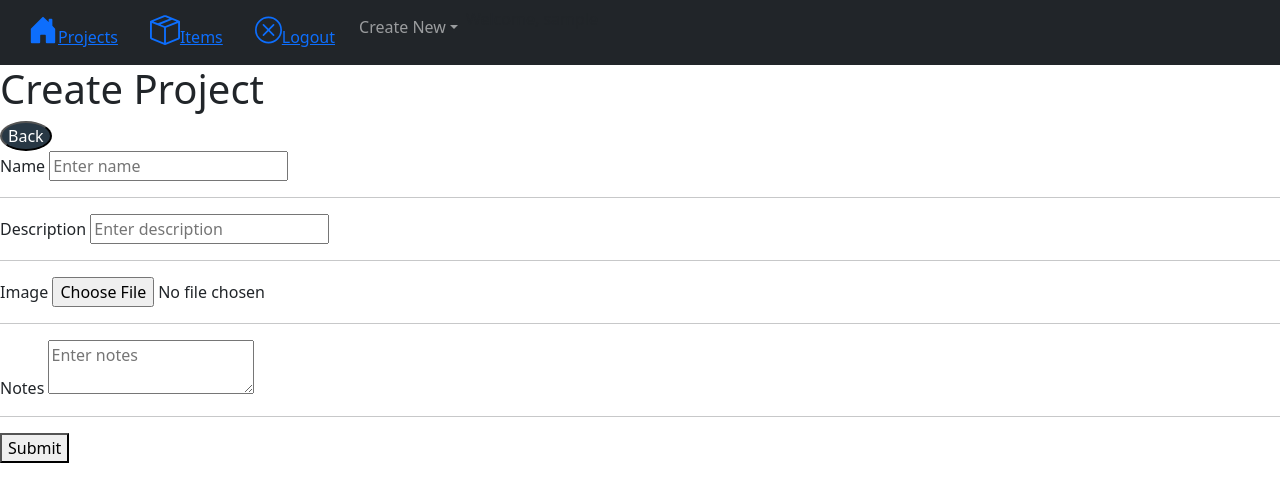
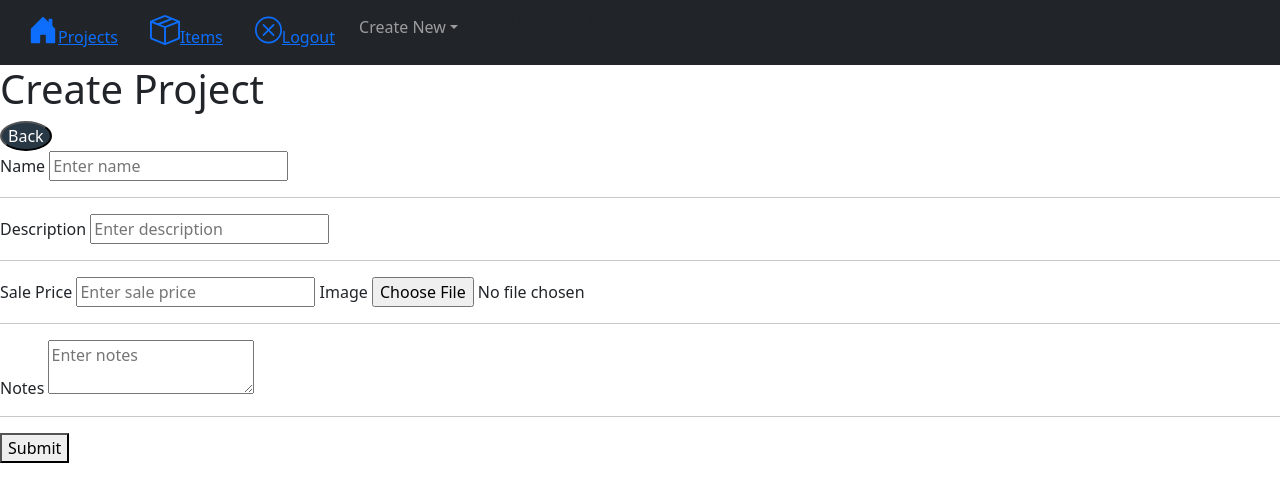
Before and after one commit to bsearight/PersonalizedCatalog, a Flask app: page /create_project in a window 1280 px wide. Shown: the part 57-559 px from the top of the page. Run offline with Flask 3, Linux system fonts and the light colour scheme; the visitor is signed in with stand-in values (Sample User, id 1); some libraries are stand-ins or nearby versions.

Commit message:
Added Sale Price

```diff
--- a/app.py
+++ b/app.py
@@ -31,6 +31,7 @@ class Project(db.Model):
     name = db.Column(db.String(255), nullable=False)
     description = db.Column(db.Text)
     image = db.Column(db.String(255))
+    sale_price = db.Column(db.Numeric(10, 2))
     notes = db.Column(db.Text)
     owner = db.Column(db.Integer, db.ForeignKey('user.id'))
 
@@ -69,6 +70,7 @@ def database_update(data):
             project.name = data.name
             project.description = data.description
             project.image = data.image
+            project.sale_price = data.sale_price
             project.notes = data.notes
             project.owner = data.owner
     elif isinstance(data, Supply):
@@ -149,6 +151,7 @@ def view_project_id(project_id):
         "description": project.description,
         "image": project.image,
         "notes": project.notes,
+        "sale_price": project.sale_price,
     }
     return render_template("view_project.html", project_details=project_details)
 
@@ -159,6 +162,7 @@ def create_project():
         name = request.form.get("project_name", "Unnamed Project")
         description = request.form.get("project_description", "No Description")
         notes = request.form.get("project_notes", "No Notes")
+        sale_price = request.form.get("project_sale_price", "0")
         image = request.files['project_image']
         image_path = ""
         if image and image.filename:
@@ -168,7 +172,7 @@ def create_project():
             image_path = f"/static/images/{filename}"
         else:
             image_path = ""
-        database_insert(Project(name=name, description=description, image=image_path, notes=notes, owner=current_user.id))
+        database_insert(Project(name=name, description=description, image=image_path, notes=notes, owner=current_user.id, sale_price=sale_price))
         return redirect("/projects")
     else:
         return render_template("create_project.html")
@@ -179,6 +183,7 @@ def edit_project(project_id):
     if request.method == "POST":
         name = request.form.get("project_name", "Unnamed Project")
         description = request.form.get("project_description", "No Description")
+        sale_price = request.form.get("project_sale_price", "0")
         notes = request.form.get("project_notes", "No Notes")
         image_path_pre = request.form.get("project_image_path", "No Image")
         image_path = ""
@@ -193,7 +198,7 @@ def edit_project(project_id):
                 image_path = f"/static/images/{filename}"
             else:
                 image_path = ""
-        database_update(Project(id=project_id, name=name, description=description, image=image_path, notes=notes, owner=current_user.id))
+        database_update(Project(id=project_id, name=name, description=description, image=image_path, notes=notes, owner=current_user.id, sale_price=sale_price))
         return redirect("/projects")
     else:
         project = database_getProject(project_id)
@@ -203,6 +208,7 @@ def edit_project(project_id):
             "id": project.id,
             "name": project.name,
             "description": project.description,
+            "sale_price": project.sale_price,
             "image": project.image,
             "notes": project.notes,
         }
--- a/templates/create_project.html
+++ b/templates/create_project.html
@@ -10,6 +10,8 @@
     <label for="project_description">Description</label>
     <input type="text" name="project_description" placeholder="Enter description" required>
     <hr>
+    <label for="project_sale_price">Sale Price</label>
+    <input type="number" name="project_sale_price" placeholder="Enter sale price" min="0" step="0.01">
     <label for="project_image">Image</label>
     <input type="file" name="project_image" accept="image/*">
     <hr>
--- a/templates/edit_project.html
+++ b/templates/edit_project.html
@@ -9,6 +9,9 @@
     <hr>
     <label for="project_description">Description</label>
     <input type="text" name="project_description" placeholder="Enter description" value="{{ project_details.description }}" required>
+    <hr>
+    <label for="project_sale_price">Sale Price</label>
+    <input type="number" name="project_sale_price" placeholder="Enter sale price" min="0" step="0.01" value="{{ project_details.sale_price }}">
     <hr>
     <label for="project_image">Image</label>
     <br>
--- a/templates/view_project.html
+++ b/templates/view_project.html
@@ -9,6 +9,7 @@
   <img src="{{ project_details.image }}" alt="Project Image" height="600"/>
   <h1>Name: {{ project_details.name }}</h1>
   <h2>Description: {{ project_details.description }}</h2>
+  <h3>Sale Price: {{ project_details.sale_price }}</h3>
   <h3>Notes:</h3>
   <div style="white-space: pre-wrap;">{{ project_details.notes }}</div>
 </div>
```
